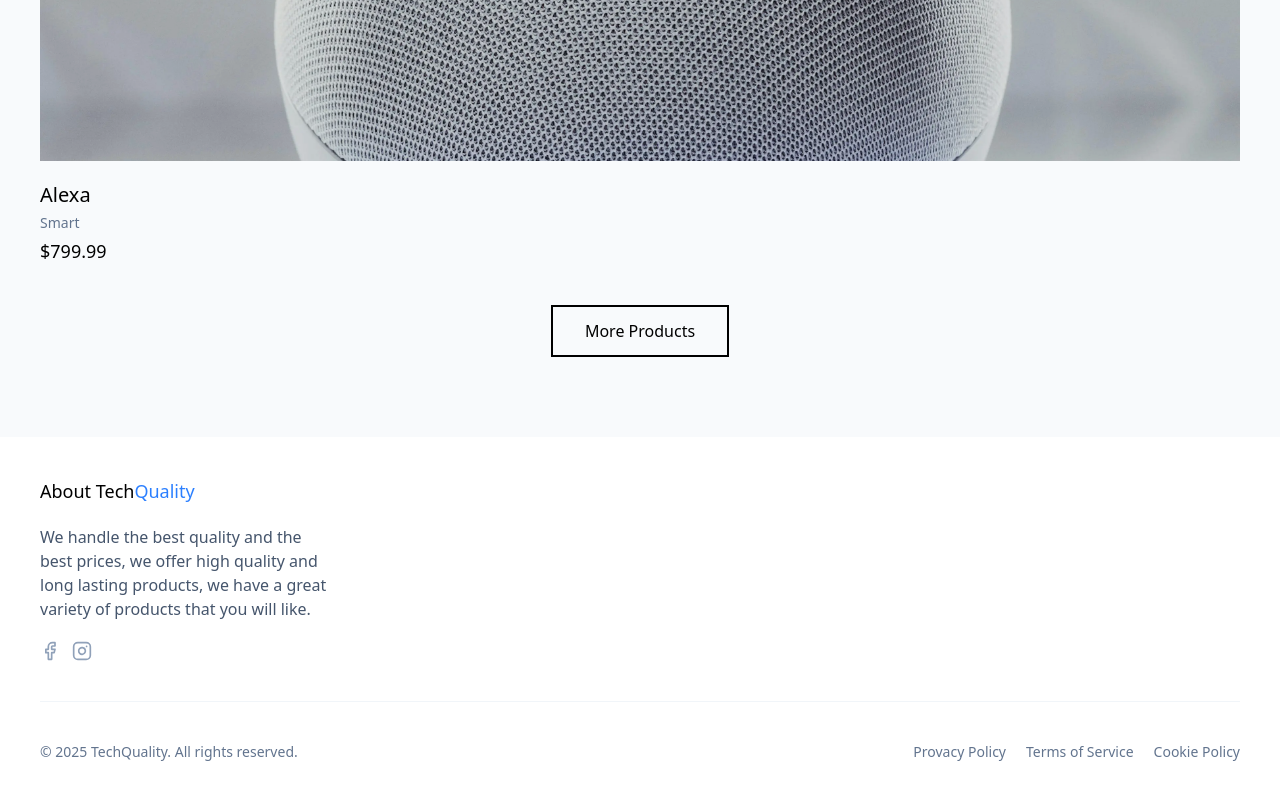
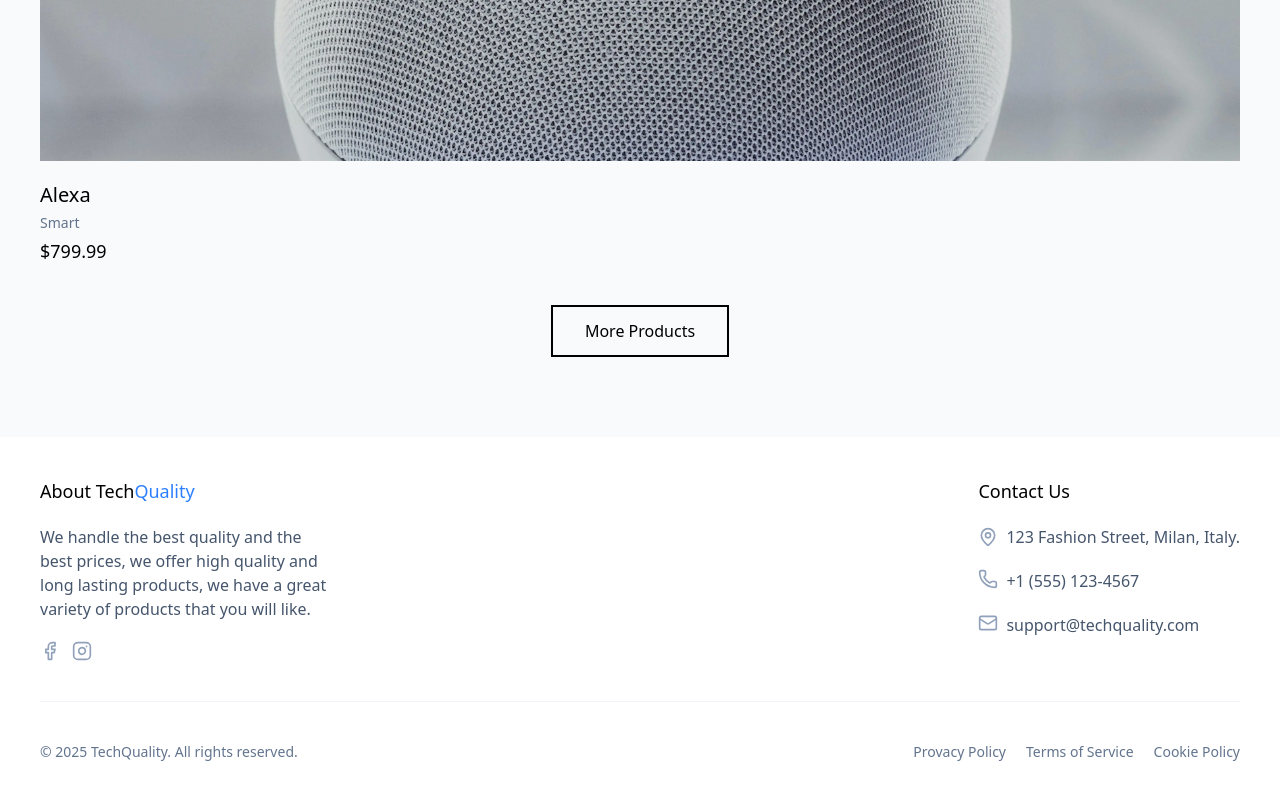
Before and after one commit to davidvchang/TechQuality---Ecommerce, a React (Vite) app in the folder frontend/: page / in a window 1280 px wide. Shown: the part 2747-3547 px from the top of the page. Built offline with nearby package versions, Linux system fonts and the light colour scheme.

Commit message:
Add: Contact Us footer

```diff
--- a/frontend/src/components/Footer.tsx
+++ b/frontend/src/components/Footer.tsx
@@ -1,11 +1,11 @@
 import React from 'react'
-import { Instagram, Facebook } from 'lucide-react';
+import { Instagram, Facebook, MapPin, Phone, Mail } from 'lucide-react';
 import IconFooter from './IconFooter';
 
 const Footer:React.FC = () => {
   return (
     <div className='flex flex-col w-full'>
-        <div className='flex pb-10'>
+        <div className='flex justify-between pb-10'>
             <div className='flex flex-col max-w-72 gap-5'>
                 <span className='font-medium text-lg'>About Tech<span className='text-blue-500'>Quality</span></span>
                 <p className='text-slate-600 font-light'>We handle the best quality and the best prices, we offer high quality and long lasting products, we have a great variety of products that you will like.</p>
@@ -14,6 +14,25 @@ const Footer:React.FC = () => {
                     <IconFooter link='#' icon={<Facebook className='w-5 h-5 text-slate-400 hover:text-slate-600 hover:transition duration-300'/>}/>
                     <IconFooter link='#' icon={<Instagram className='w-5 h-5 text-slate-400 hover:text-slate-600 hover:transition duration-300'/>}/>
 
+                </div>
+            </div>
+
+            <div className='flex flex-col max-w-72 gap-5'>
+                <span className='font-medium text-lg'>Contact Us</span>
+
+                <div className='flex gap-2 items-center'>
+                    <MapPin className='w-5 h-5 text-slate-400'/>
+                    <span className='text-slate-600 font-light'>123 Fashion Street, Milan, Italy.</span>
+                </div>
+
+                <div className='flex gap-2'>
+                    <Phone className='w-5 h-5 text-slate-400'/>
+                    <span className='text-slate-600 font-light'>+1 (555) 123-4567</span>
+                </div>
+
+                <div className='flex gap-2'>
+                    <Mail className='w-5 h-5 text-slate-400'/>
+                    <span className='text-slate-600 font-light'>support@techquality.com</span>
                 </div>
             </div>
 
```
